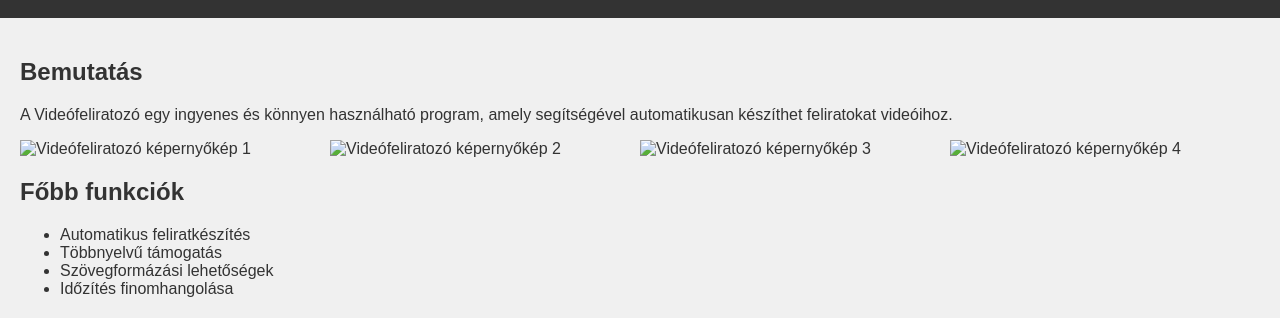
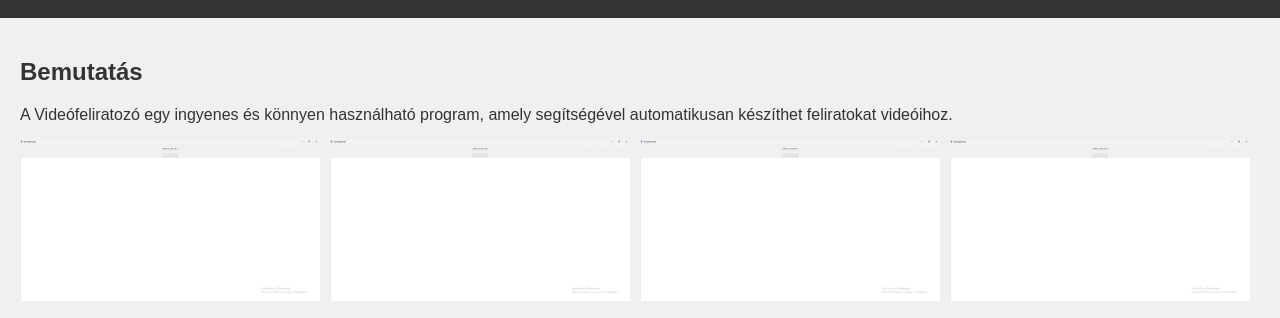
Before and after one commit to kikusz1/Videofeliratozo, a plain HTML site: page index.html in a window 1280 px wide. Shown: the part 120-438 px from the top of the page. Drawn offline with Linux system fonts and the light colour scheme.

Commit message:
Update index.html

```diff
--- a/index.html
+++ b/index.html
@@ -24,10 +24,10 @@
                 A Videófeliratozó egy ingyenes és könnyen használható program, amely segítségével automatikusan készíthet feliratokat videóihoz.
             </p>
             <div class="image-container">
-                <img src="kep1.png" alt="Videófeliratozó képernyőkép 1">
-                <img src="kep2.png" alt="Videófeliratozó képernyőkép 2">
-                <img src="kep3.png" alt="Videófeliratozó képernyőkép 3">
-                <img src="kep4.png" alt="Videófeliratozó képernyőkép 4">
+                <img src="Screenshot 2025-01-31 184305.png" alt="Videófeliratozó képernyőkép 1">
+                <img src="Screenshot 2025-01-31 184305.png" alt="Videófeliratozó képernyőkép 2">
+                <img src="Screenshot 2025-01-31 184305.png" alt="Videófeliratozó képernyőkép 3">
+                <img src="Screenshot 2025-01-31 184305.png" alt="Videófeliratozó képernyőkép 4">
             </div>
         </section>
 
```
